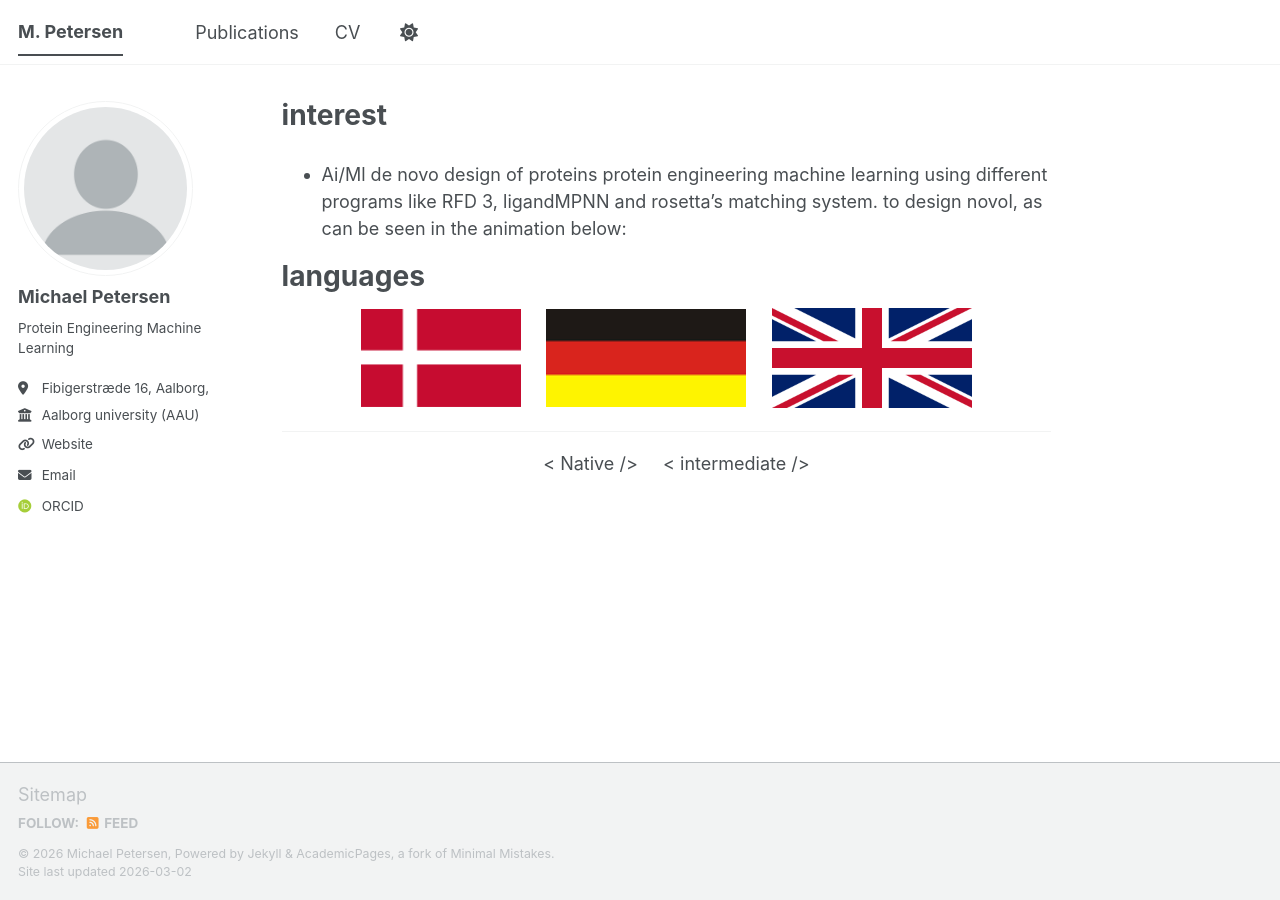
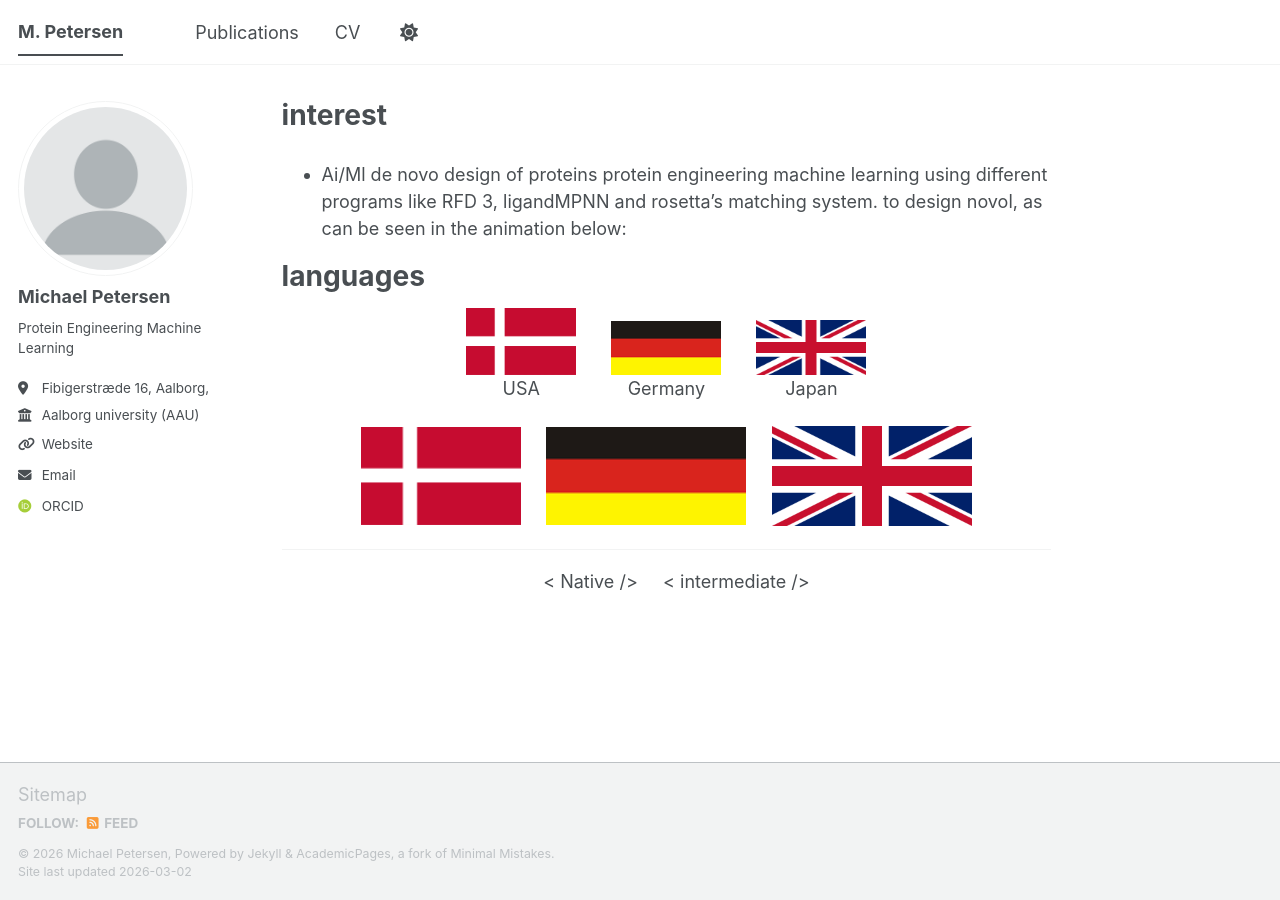
Before and after one commit to michipetersen18-rgb/cv_michael, a Jekyll site: the page built from _pages/about.md, in a window 1280 px wide. Built offline with Jekyll 4.4.1, drawn with Linux system fonts in a browser that asks for light colours; some web fonts are replaced; a script bundle is joined from its source files by our own code; library files that are not in the unit come from our copies.

Commit message:
Update about.md

```diff
--- a/_pages/about.md
+++ b/_pages/about.md
@@ -14,7 +14,22 @@ protein engineering machine learning using different programs like RFD 3, ligand
 
 languages
 ===
+<p align="center">
+  <span style="display: inline-block; text-align: center; margin: 0 15px;">
+    <img src="images/dansk_flag.png" width="110"><br>
+    USA
+  </span>
 
+  <span style="display: inline-block; text-align: center; margin: 0 15px;">
+    <img src="images/tysk_flag.png" width="110"><br>
+    Germany
+  </span>
+
+  <span style="display: inline-block; text-align: center; margin: 0 15px;">
+    <img src="images/engelsk_flag.png" width="110"><br>
+    Japan
+  </span>
+</p>
 
 <p align="center">
   <img src="images/dansk_flag.png" width="160" />
```
